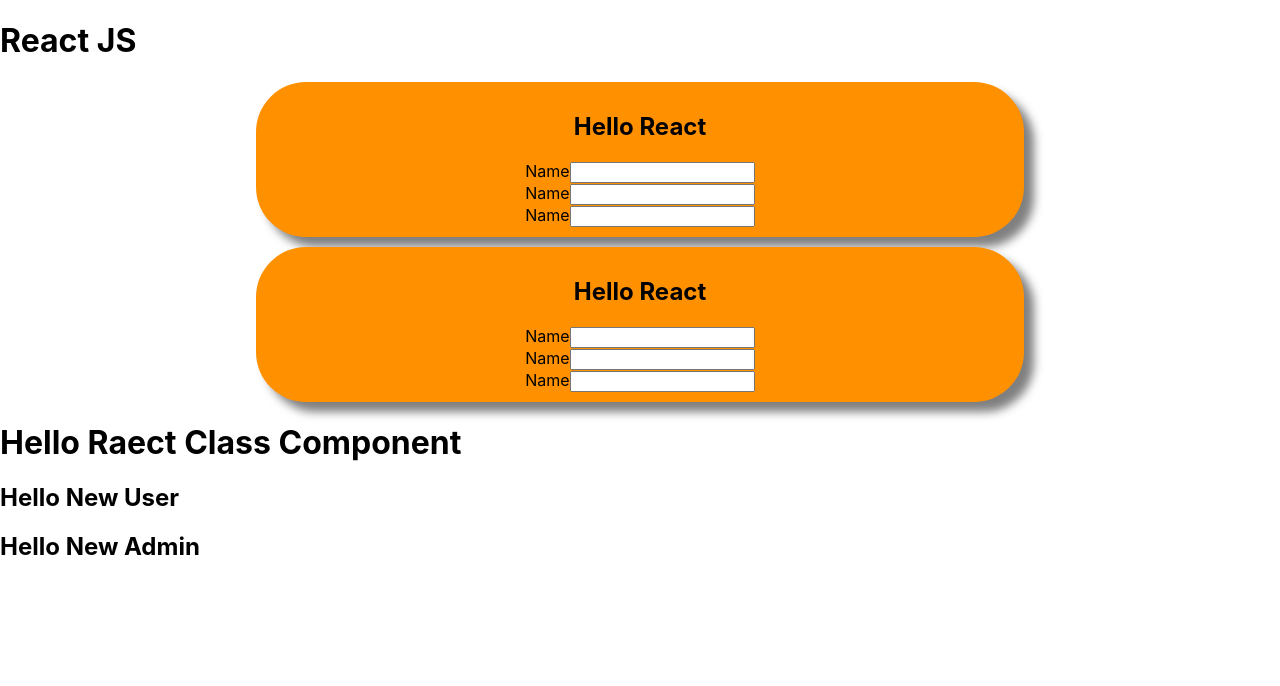
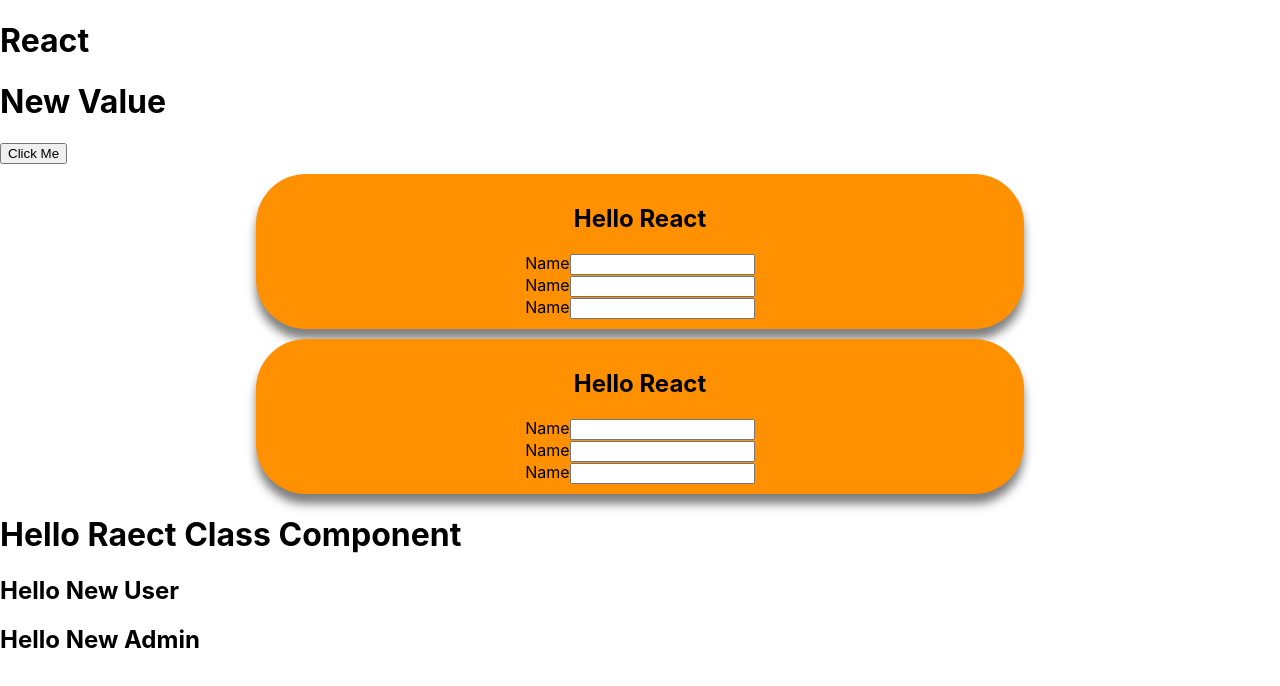
Before and after one commit to rahul-360/project-using-react.js, a React (Create React App) app: page / in a window 1280 px wide. Shown: the top 686 px of the page. Built offline with nearby package versions, Linux system fonts and the light colour scheme.

Commit message:
onclick function

```diff
--- a/src/Admin.css
+++ b/src/Admin.css
@@ -4,5 +4,5 @@
     margin: 10px 20%;
     border-radius: 50px;
     padding: 10px;
-    box-shadow: 10px 10px 10px 0px rgba(0, 0, 0, 0.5);
+    box-shadow: 0px 10px 10px 0px rgba(0, 0, 0, 0.5);
   }
--- a/src/User.js
+++ b/src/User.js
@@ -1,8 +1,17 @@
 import './User.css';
 function User() {
+    let value = "React";
+    let data = "New Value";
+
+    function Clicked() {
+        // let data = "New Value";
+        alert("Hello, Click Me")
+    }
     return (
         <div>
-            <h1>React JS</h1>
+            <h1>{value}</h1>
+            <h1>{data}</h1>
+            <button onClick={Clicked}>Click Me</button>
         </div>
     );
 }
```
